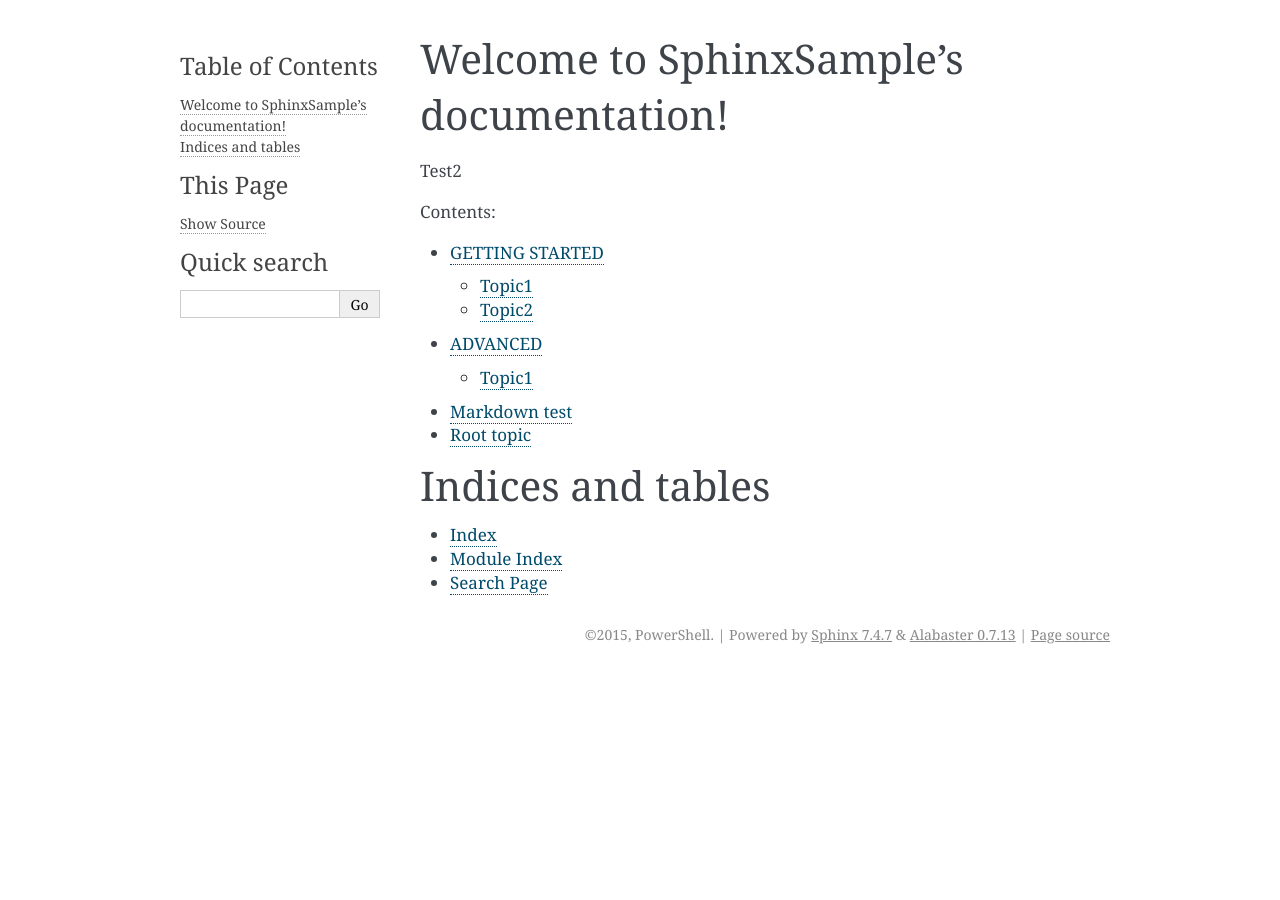
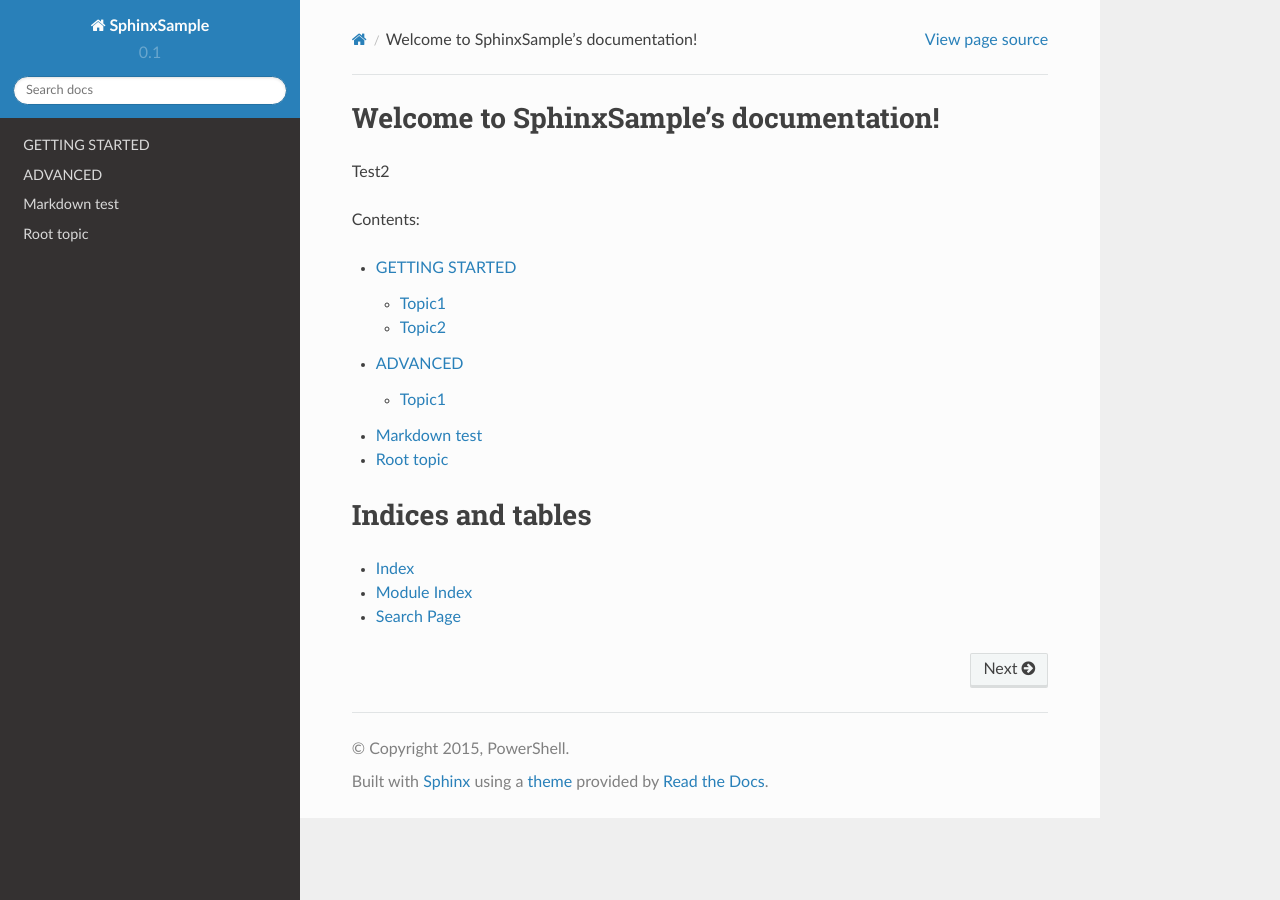
Before and after one commit to KarolKaczmarek/sphinxsample, a Sphinx documentation site: the page built from sphinxdocs/docs/index.rst, in a window 1280 px wide. Built offline with Sphinx 7.4.7 and the Read the Docs theme 2.0.0, drawn with Linux system fonts in a browser that asks for light colours.

Commit message:
Adding support for local use of sphinx_rtd_theme

```diff
--- a/sphinxdocs/docs/conf.py
+++ b/sphinxdocs/docs/conf.py
@@ -121,6 +121,17 @@
 # The theme to use for HTML and HTML Help pages.  See the documentation for
 # a list of builtin themes.
 # html_theme = 'alabaster'
+
+# on_rtd is whether we are on readthedocs.org
+import os
+on_rtd = os.environ.get('READTHEDOCS', None) == 'True'
+
+if not on_rtd:  # only import and set the theme if we're building docs locally
+    import sphinx_rtd_theme
+    html_theme = 'sphinx_rtd_theme'
+    html_theme_path = [sphinx_rtd_theme.get_html_theme_path()]
+
+# otherwise, readthedocs.org uses their theme by default, so no need to specify it
 
 # Theme options are theme-specific and customize the look and feel of a theme
 # further.  For a list of options available for each theme, see the
```
Also changed, not shown: 9 other files.
